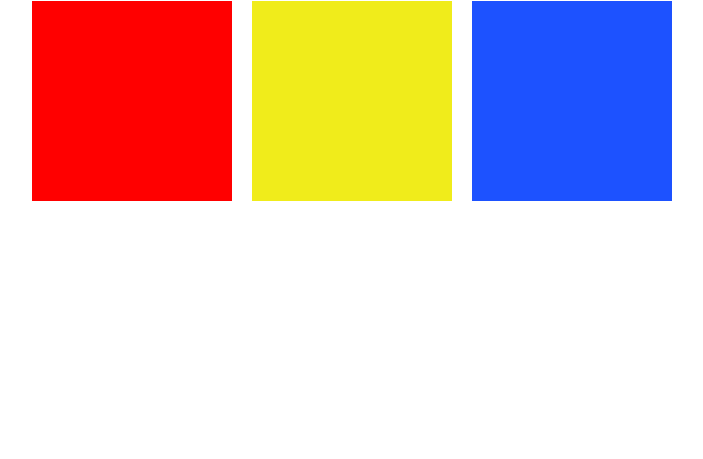
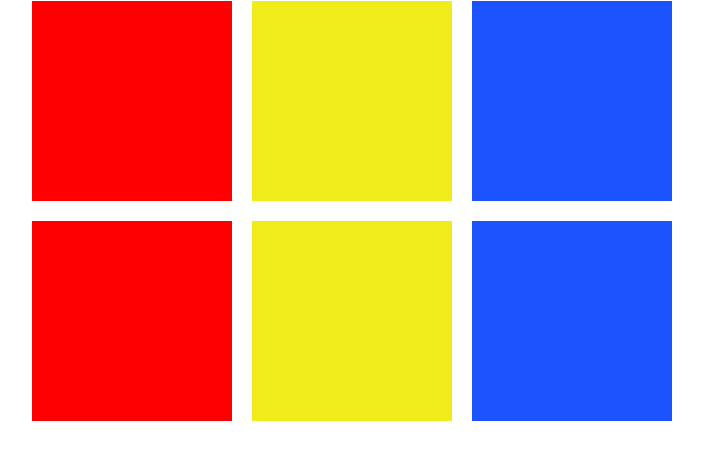
Before and after one commit to EvseevCoder/test_repo, a plain HTML site: page index.html in a window 1280 px wide. Shown: the part 79-538 px from the top of the page, without its empty margins (8-711 px from the left). Drawn offline with Linux system fonts and the light colour scheme.

Commit message:
A4 добавление второй строки

```diff
--- a/index.html
+++ b/index.html
@@ -15,6 +15,11 @@
         <div class="yellow"></div>
         <div class="blue"></div>
       </div>
+      <div class="block">
+        <div class="red"></div>
+        <div class="yellow"></div>
+        <div class="blue"></div>
+      </div>
     </div>
   </body>
 </html>
--- a/style.css
+++ b/style.css
@@ -15,6 +15,7 @@
 .block {
   display: flex;
   gap: 20px;
+  margin-bottom: 20px;
 }
 
 .red {
```
